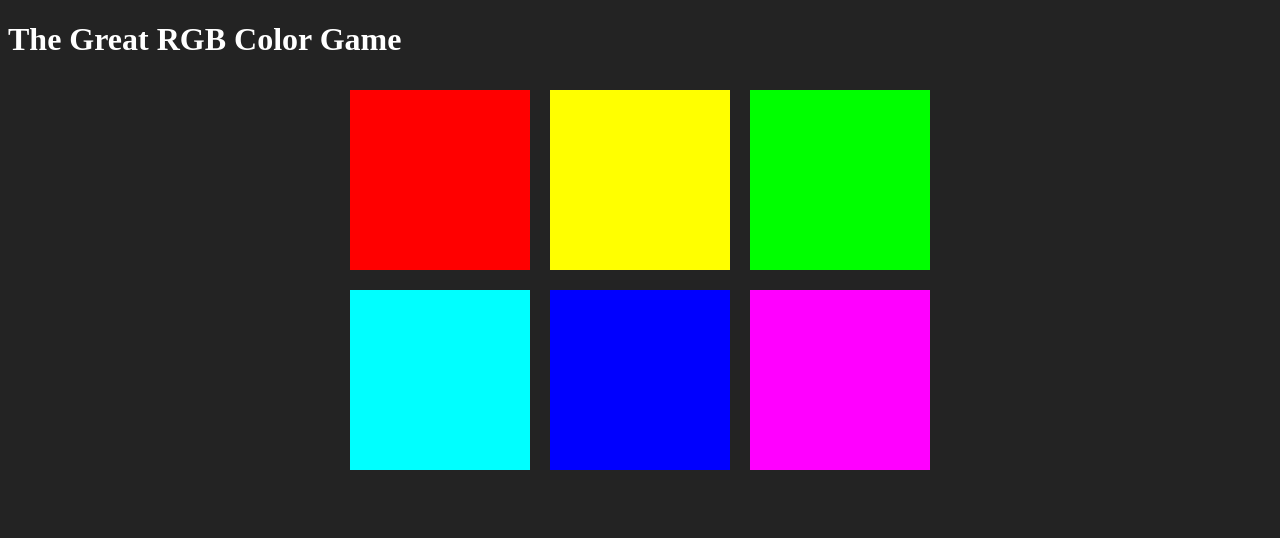
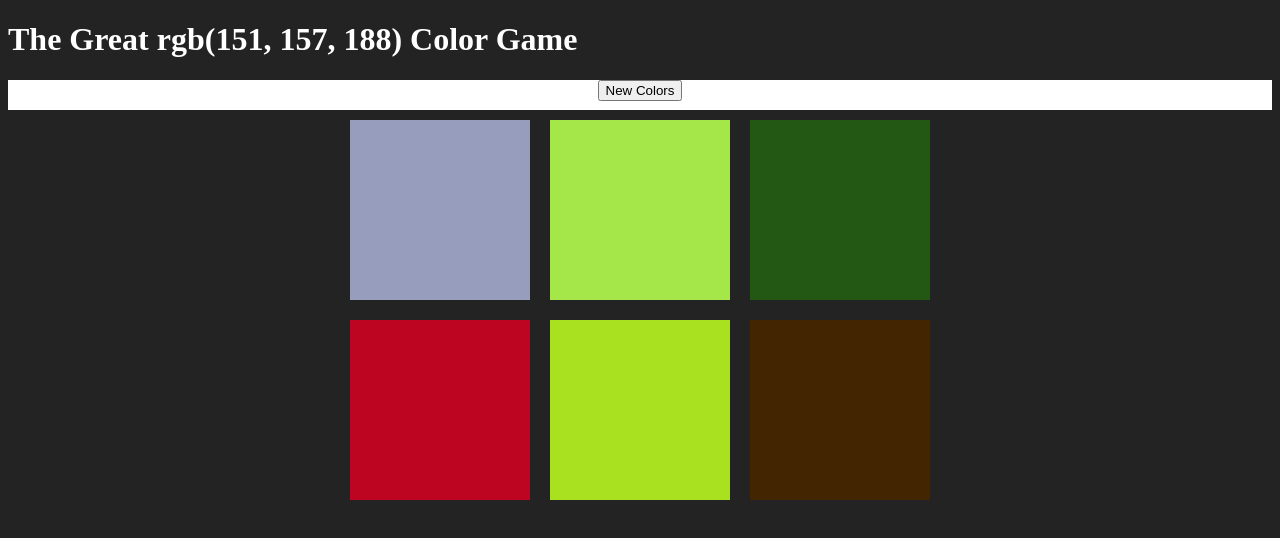
Before and after one commit to 80sreplicant/rgbColorGame, a plain HTML site: page index.html in a window 1280 px wide. Drawn offline with Linux system fonts and the light colour scheme.

Commit message:
js functionality

```diff
--- a/colorGame.js
+++ b/colorGame.js
@@ -1,15 +1,79 @@
-const color = [
-  'rgb(255, 0, 0)',
-  'rgb(255, 255, 0)',
-  'rgb(0, 255, 0)',
-  'rgb(0, 255, 255)',
-  'rgb(0, 0, 255)',
-  'rgb(255, 0, 255)',
-];
+let colors = generateRandomColors(6);
 
 const squares = document.querySelectorAll('.square');
-let pickedColor = color[3];
+let pickedColor = pickColor();
+let colorDisplay = document.querySelector('#colorDisplay');
+let messageDisplay = document.querySelector('#message');
+let h1 = document.querySelector('h1');
+const resetButton = document.querySelector('#reset');
+
+resetButton.addEventListener('click', function () {
+  // generate all new colors
+  colors = generateRandomColors(6);
+  // pick a random new color from array
+  pickedColor = pickColor();
+  //   change colorDisplay to make pickedColor
+  colorDisplay.textContent = pickedColor;
+  // change the colors of the squares
+  for (let i = 0; i < squares.length; i++) {
+    squares[i].style.backgroundColor = colors[i];
+  }
+  h1.style.backgroundColor = '#232323';
+});
+
+colorDisplay.textContent = pickedColor;
 
 for (let i = 0; i < squares.length; i++) {
-  squares[i].style.backgroundColor = color[i];
+  // add initial colors to squares
+  squares[i].style.backgroundColor = colors[i];
+  // add click listeners to squares
+  squares[i].addEventListener('click', function () {
+    // grab color of picked square
+    let clickedColor = this.style.backgroundColor;
+    // compare color to pickedColor
+    if (clickedColor === pickedColor) {
+      messageDisplay.textContent = 'Correct!!!';
+      resetButton.textContent = 'Play Again?';
+      changeColors(clickedColor);
+      h1.style.backgroundColor = clickedColor;
+    } else {
+      this.style.backgroundColor = '#232323';
+      messageDisplay.textContent = 'Try Again';
+    }
+  });
 }
+
+function changeColors(color) {
+  // loop through all the squares
+  for (let i = 0; i < squares.length; i++) {
+    squares[i].style.backgroundColor = color;
+  }
+  // change each color to match given color
+}
+
+function pickColor() {
+  let random = Math.floor(Math.random() * colors.length);
+  return colors[random];
+}
+
+function generateRandomColors(num) {
+  // make an array
+  const arr = [];
+  // repeat num times
+  for (let i = 0; i < num; i++) {
+    // get random color and push into arr
+    arr.push(randomColor());
+  }
+  // return that array
+  return arr;
+}
+
+function randomColor() {
+  // pick a red from 0 to 255
+  let r = Math.floor(Math.random() * 256);
+  // pick a green from 0 to 255
+  let b = Math.floor(Math.random() * 256);
+  // pick a blue from 0 to 255
+  let g = Math.floor(Math.random() * 256);
+  return 'rgb(' + r + ', ' + g + ', ' + b + ')';
+}
--- a/index.html
+++ b/index.html
@@ -7,8 +7,11 @@
     <title>RGB Color Game</title>
 </head>
 <body>
-    <h1>The Great RGB Color Game</h1>
-
+    <h1>The Great <span id="colorDisplay">RGB</span> Color Game</h1>
+    <div id="stripe">
+        <button id="reset">New Colors</button>
+        <span id="message"></span>
+    </div>
     <div id="container">
         <div class="square"></div>
         <div class="square"></div>
--- a/main.css
+++ b/main.css
@@ -18,3 +18,14 @@ body {
 h1 {
     color: white;
 }
+
+span {
+    color: #fff;
+}
+
+#stripe {
+    background-color: #fff;
+    height: 30px;
+    text-align: center;
+    color: #000;
+}
```
